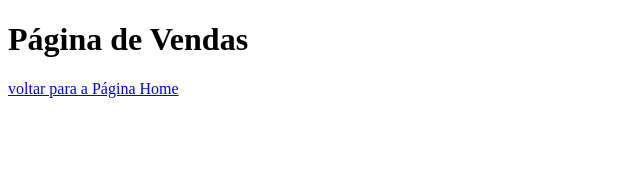
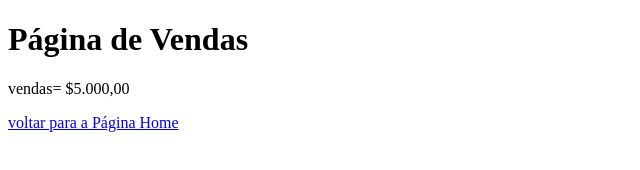
Before and after one commit to ulucas/aulagithub, a plain HTML site: page vendas.html in a window 1280 px wide. Shown: the whole page, without its empty margins (0-640 px from the left). Drawn offline with Linux system fonts and the light colour scheme.

Commit message:
Acrescentado Valor das vendas

```diff
--- a/vendas.html
+++ b/vendas.html
@@ -8,6 +8,7 @@
 </head>
 <body>
     <h1>Página de Vendas</h1>
+    <P>vendas= $5.000,00</P>
     <a href="vendas.html">voltar para a Página Home</a>
 </body>
 </html>
```
